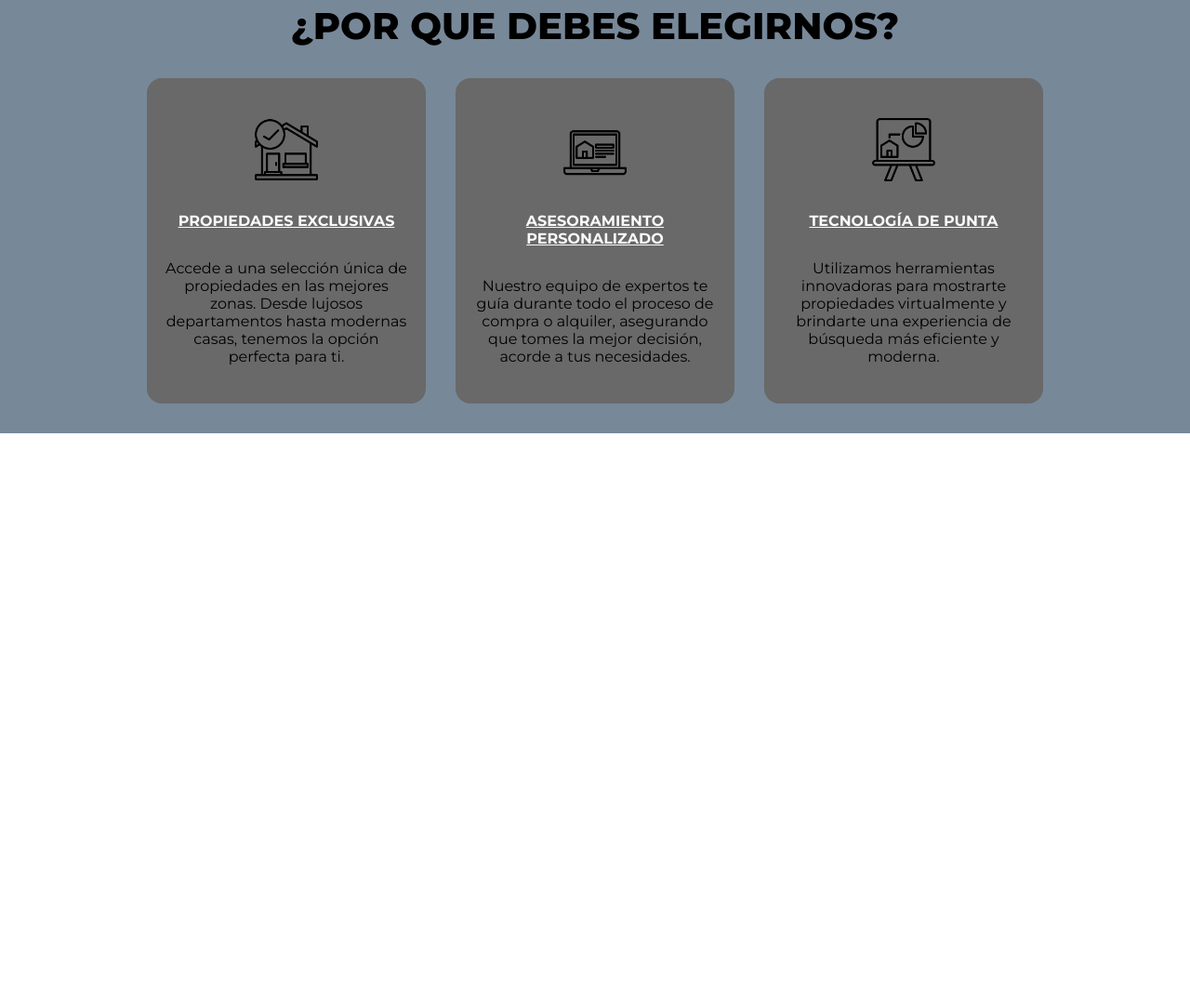
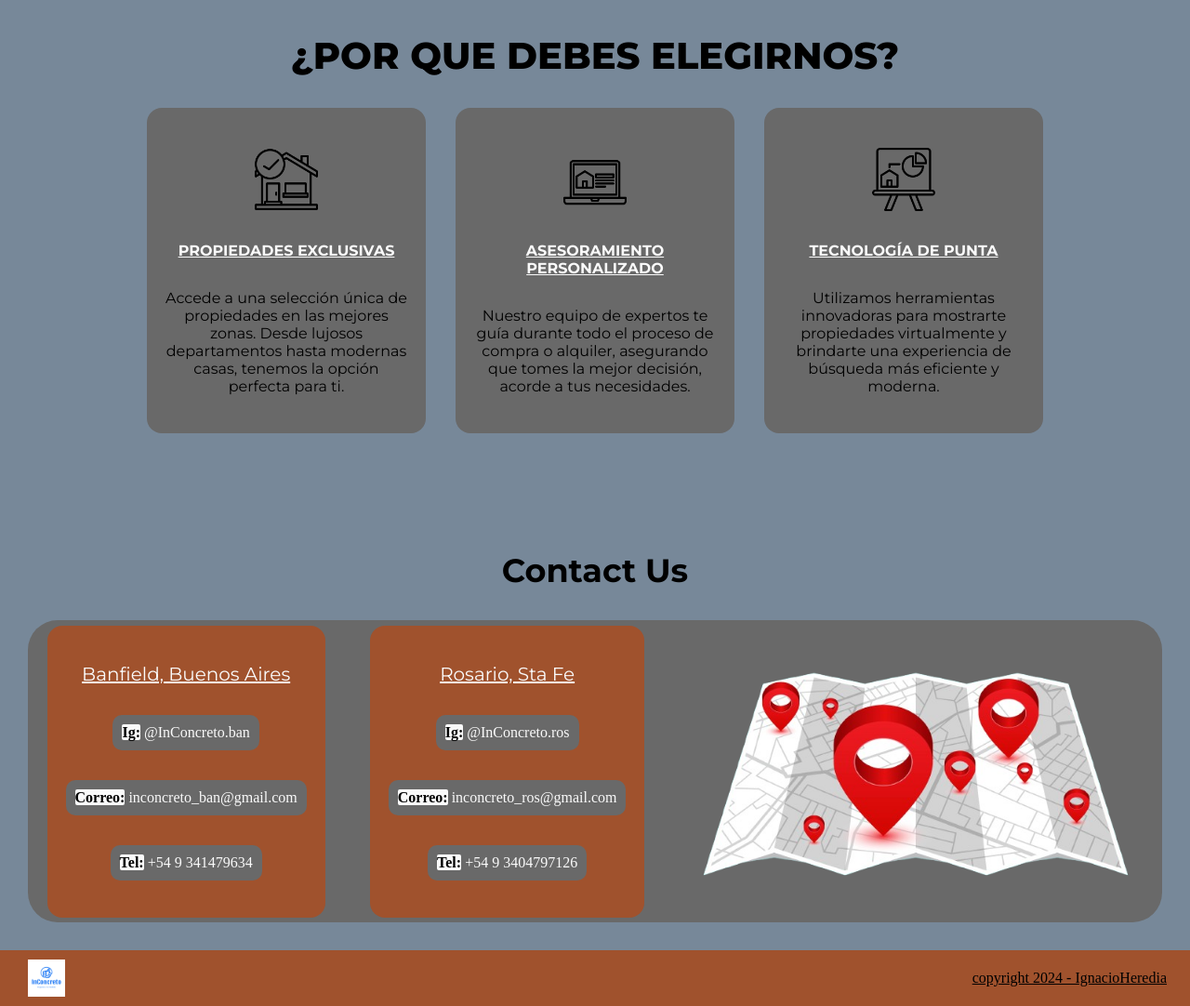
Before and after one commit to IgnacioHeredia55/Entrega2-Nucba, a plain HTML site: page index.html in a window 1280 px wide. Shown: the part 913-1995 px from the top of the page at 93% size. Before the commit the page ends 1379 px from the top, so only its background shows below. Drawn offline with Linux system fonts and the light colour scheme.

Commit message:
Finalizacion de InConcreto

```diff
--- a/index.html
+++ b/index.html
@@ -4,6 +4,7 @@
     <meta charset="UTF-8" />
     <meta name="viewport" content="width=device-width, initial-scale=1.0" />
     <title>InConcreto</title>
+    <link rel="stylesheet" href="mediaqueries.css" />
     <link rel="stylesheet" href="style.css" />
   </head>
   <body>
@@ -95,6 +96,32 @@
           </div>
         </div>
       </section>
+      <section id="contacto">
+        <h5 class="contacto-title">Contact Us</h5>
+        <div class="contact_info">
+          <div class="contact_info-card">
+            <h5>Banfield, Buenos Aires</h5>
+
+            <a href=""><span>Ig:</span> @InConcreto.ban</a>
+            <a href=""><span>Correo:</span> inconcreto_ban@gmail.com</a>
+            <a href=""><span>Tel:</span> +54 9 341479634</a>
+          </div>
+
+          <div class="contact_info-card">
+            <h5>Rosario, Sta Fe</h5>
+            <a href=""><span>Ig:</span> @InConcreto.ros</a>
+            <a href=""><span>Correo:</span> inconcreto_ros@gmail.com</a>
+            <a href=""><span>Tel:</span> +54 9 3404797126</a>
+          </div>
+
+          <img src="./img/mapa.png" alt="mapa" class="contact-img" />
+        </div>
+      </section>
     </main>
+    <footer>
+      <img src="./img/LogoLanding.png" alt="Logo" class="footer-img" />
+
+      <p class="footer-copyright">copyright 2024 - IgnacioHeredia</p>
+    </footer>
   </body>
 </html>
--- a/style.css
+++ b/style.css
@@ -17,6 +17,8 @@
 }
 /*============== BARRA-NAV ===================*/
 header {
+  width: 100%;
+  position: fixed;
   background-color: var(--nav-bg);
   display: flex;
   justify-content: space-between;
@@ -67,6 +69,7 @@ main {
 
 /*============== HERO SECTION ===================*/
 #hero {
+  margin-top: 6rem;
   width: 100%;
   padding: 30px;
   max-height: 500px;
@@ -112,6 +115,7 @@ main {
   background-color: transparent;
   padding: 10px 15px;
   border-radius: 20px;
+  cursor: pointer;
 }
 
 .b {
@@ -210,3 +214,84 @@ main {
 .info_card-p {
   font-family: "Montserrat";
 }
+
+#contacto {
+  max-height: 500px;
+  max-width: 1400px;
+  margin-top: 4rem;
+  padding: 30px;
+  display: flex;
+  flex-direction: column;
+  gap: 2rem;
+  justify-content: center;
+  align-items: center;
+}
+
+.contacto-title {
+  font-family: "Montserrat";
+  font-size: 35px;
+}
+
+.contact-img {
+  width: 40%;
+}
+
+.contact_info {
+  background-color: var(--nav-bg);
+  display: flex;
+  justify-content: center;
+  align-items: center;
+  gap: 3rem;
+  border-radius: 2rem;
+}
+
+.contact_info-card {
+  background-color: var(--secondary);
+  border-radius: 1rem;
+  padding: 40px 20px;
+  display: flex;
+  flex-direction: column;
+  gap: 2rem;
+  align-items: center;
+}
+
+.contact_info-card h5 {
+  color: var(--text-white);
+  font-family: "Montserrat";
+  font-size: 20px;
+  font-weight: 400;
+  text-decoration: underline;
+}
+
+.contact_info-card a {
+  padding: 10px;
+  border-radius: 10px;
+  background-color: #696969;
+  text-decoration: none;
+  color: var(--text-white);
+  text-align: start;
+}
+
+.contact_info-card span {
+  background-color: var(--text-white);
+  color: black;
+  border-radius: 2px;
+  font-weight: 700;
+}
+
+footer {
+  display: flex;
+  justify-content: space-between;
+  background-color: var(--secondary);
+  align-items: center;
+}
+
+.footer-img {
+  width: 100px;
+  padding: 10px 30px;
+}
+
+.footer-copyright {
+  padding-right: 25px;
+  text-decoration: underline;
+}
```
Also changed, not shown: img/mapa.png (added).
